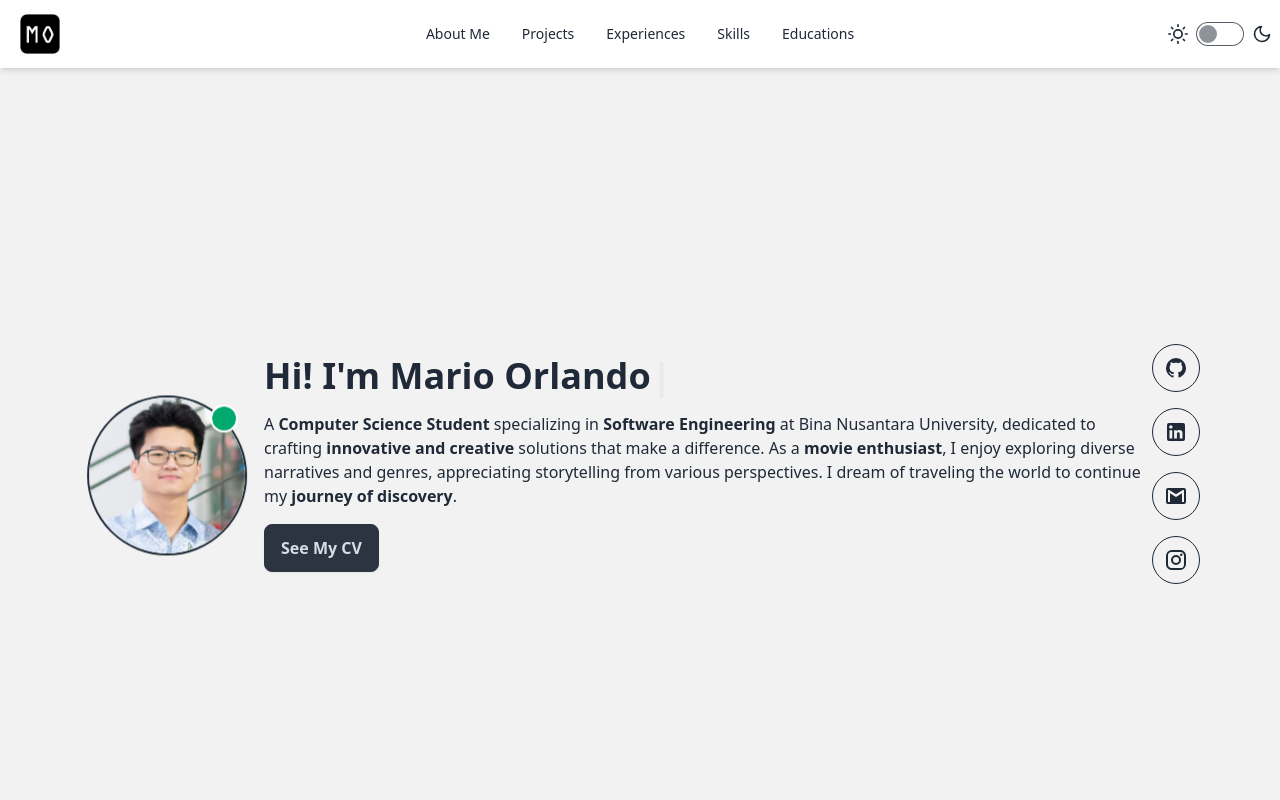
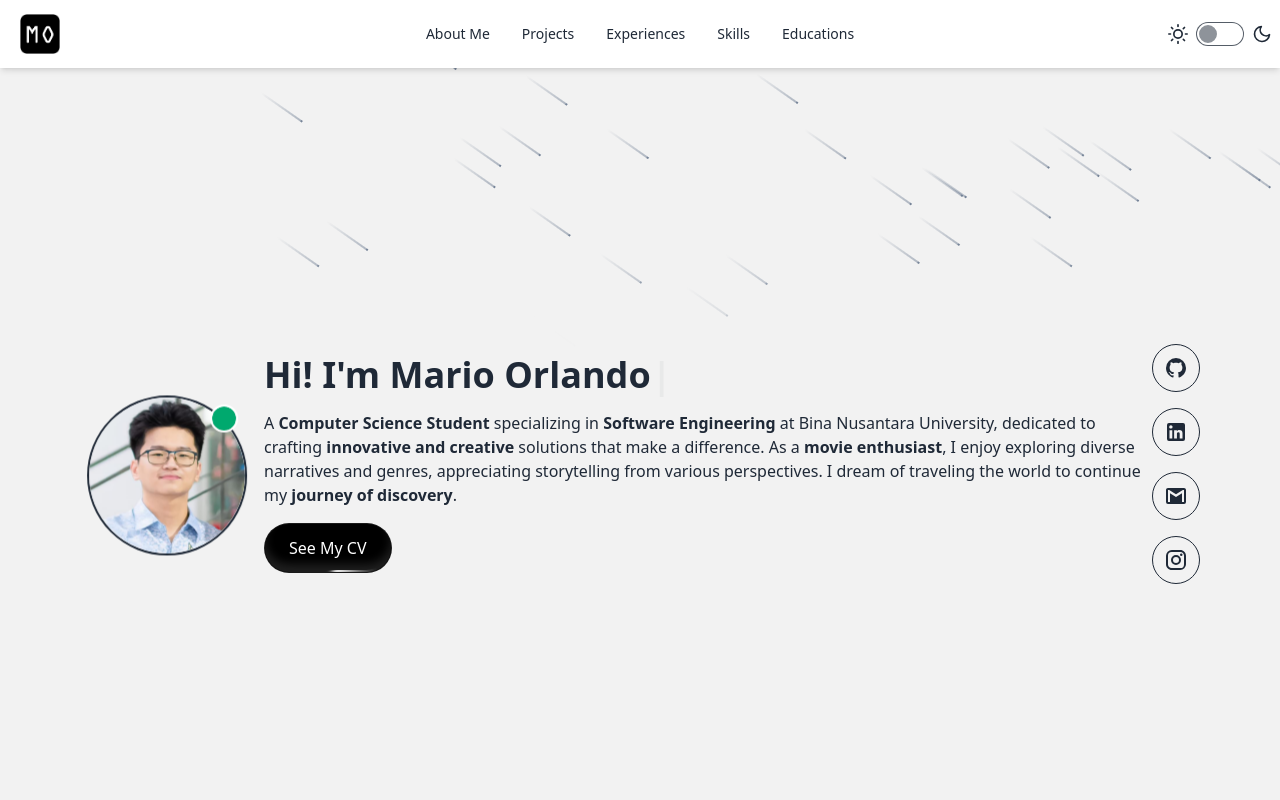
Before and after one commit to MarioOrlando82/my-portfolio, a React (Create React App) app: page / in a window 1280 px wide. Shown: the top 800 px of the page. Built offline with nearby package versions, Linux system fonts and the light colour scheme.

Commit message:
feat: add shimmer button and meteors

```diff
--- a/src/components/Hero.js
+++ b/src/components/Hero.js
@@ -2,11 +2,13 @@ import React from "react";
 import Typewriter from 'typewriter-effect';
 import SocialIcons from "./SocialIcons";
 import Profile from '../assets/Profile.png';
+import Meteors from "./Meteors";
+import ShimmerButton from "./ShimmerButton";
 
 const Hero = () => {
     return (
-        <div className="hero bg-base-200 min-h-screen flex flex-col justify-center items-center lg:flex-row lg:justify-between pl-6 pr-6 lg:pl-20 lg:pr-20">
-            <div className="flex flex-col items-center justify-center lg:flex-row lg:justify-between w-full">
+        <div className="hero bg-base-200 min-h-screen flex flex-col justify-center items-center lg:flex-row lg:justify-between pl-6 pr-6 lg:pl-20 lg:pr-20 relative overflow-hidden">
+            <div className="flex flex-col items-center justify-center lg:flex-row lg:justify-between w-full z-10">
                 <div className="avatar online mb-4 lg:mb-0 lg:mr-6">
                     <div className="w-32 h-32 lg:w-40 lg:h-40 rounded-full border-2 border-[var(--icon-border-color)]">
                         <img
@@ -34,13 +36,14 @@ const Hero = () => {
                         </p>
                     </div>
                     <a href="https://drive.google.com/file/d/1Y0-z_g_jHn09Z_uccNcpTf6cm_RLijt4/view?usp=sharing" target="_blank" rel="noopener noreferrer">
-                        <button className="btn btn-neutral text-sm lg:text-base">
+                        <ShimmerButton className="text-sm lg:text-base ">
                             See My CV
-                        </button>
+                        </ShimmerButton>
                     </a>
                 </div>
             </div>
             <SocialIcons />
+            <Meteors number={40} />
         </div>
     );
 };
--- /dev/null
+++ b/src/components/Meteors.js
@@ -0,0 +1,60 @@
+import React, { useEffect, useState } from 'react';
+
+const classNames = (...classes) => {
+    return classes.filter(Boolean).join(' ');
+};
+
+const Meteors = ({ number = 20 }) => {
+    const [meteorStyles, setMeteorStyles] = useState([]);
+
+    useEffect(() => {
+        const styles = [...new Array(number)].map(() => ({
+            top: -5,
+            left: Math.floor(Math.random() * window.innerWidth) + 'px',
+            animationDelay: Math.random() * 1 + 0.2 + 's',
+            animationDuration: Math.floor(Math.random() * 8 + 2) + 's',
+        }));
+        setMeteorStyles(styles);
+    }, [number]);
+
+    return (
+        <>
+            {meteorStyles.map((style, idx) => (
+                <span
+                    key={idx}
+                    className={classNames(
+                        'pointer-events-none',
+                        'absolute',
+                        'left-1/2',
+                        'top-1/2',
+                        'w-0.5',
+                        'h-0.5',
+                        'rotate-[215deg]',
+                        'animate-meteor',
+                        'rounded-full',
+                        'bg-slate-500',
+                        'shadow-[0_0_0_1px_#ffffff10]'
+                    )}
+                    style={style}
+                >
+                    <div
+                        className={classNames(
+                            'pointer-events-none',
+                            'absolute',
+                            'top-1/2',
+                            '-z-10',
+                            'h-px',
+                            'w-[50px]',
+                            '-translate-y-1/2',
+                            'bg-gradient-to-r',
+                            'from-slate-500',
+                            'to-transparent'
+                        )}
+                    />
+                </span>
+            ))}
+        </>
+    );
+};
+
+export default Meteors;
--- /dev/null
+++ b/src/components/ShimmerButton.js
@@ -0,0 +1,58 @@
+import React from 'react';
+
+const cn = (...classes) => classes.filter(Boolean).join(' ');
+
+const ShimmerButton = React.forwardRef(({
+    shimmerColor = "#ffffff",
+    shimmerSize = "0.15em",
+    shimmerDuration = "3s",
+    borderRadius = "100px",
+    background = "rgba(0, 0, 0, 1)",
+    className,
+    children,
+    ...props
+}, ref) => {
+    return (
+        <button
+            style={{
+                "--spread": "90deg",
+                "--shimmer-color": shimmerColor,
+                "--radius": borderRadius,
+                "--speed": shimmerDuration,
+                "--cut": shimmerSize,
+                "--bg": background,
+            }}
+            className={cn(
+                "group relative z-0 flex cursor-pointer items-center justify-center overflow-hidden whitespace-nowrap border border-white/10 px-6 py-3 text-white [background:var(--bg)] [border-radius:var(--radius)]",
+                "transform-gpu transition-transform duration-300 ease-in-out active:translate-y-px",
+                className
+            )}
+            ref={ref}
+            {...props}
+        >
+            <div className={cn(
+                "-z-30 blur-[2px]",
+                "absolute inset-0 overflow-visible [container-type:size]"
+            )}>
+                <div className="absolute inset-0 h-[100cqh] animate-shimmer-slide [aspect-ratio:1] [border-radius:0] [mask:none]">
+                    <div className="animate-spin-around absolute -inset-full w-auto rotate-0 [background:conic-gradient(from_calc(270deg-(var(--spread)*0.5)),transparent_0,var(--shimmer-color)_var(--spread),transparent_var(--spread))] [translate:0_0]" />
+                </div>
+            </div>
+            <span className="relative z-10">{children}</span>
+            <div className={cn(
+                "absolute inset-0",
+                "rounded-[inherit] px-4 py-1.5 text-sm font-medium shadow-[inset_0_-8px_10px_#ffffff1f]",
+                "transform-gpu transition-all duration-300 ease-in-out",
+                "group-hover:shadow-[inset_0_-6px_10px_#ffffff3f]",
+                "group-active:shadow-[inset_0_-10px_10px_#ffffff3f]"
+            )} />
+            <div className={cn(
+                "absolute -z-20 [background:var(--bg)] [border-radius:var(--radius)] [inset:var(--cut)]"
+            )} />
+        </button>
+    );
+});
+
+ShimmerButton.displayName = "ShimmerButton";
+
+export default ShimmerButton;
--- a/tailwind.config.js
+++ b/tailwind.config.js
@@ -4,7 +4,29 @@ module.exports = {
     "./src/**/*.{js,jsx,ts,tsx}",
   ],
   theme: {
-    extend: {},
+    extend: {
+      animation: {
+        meteor: "meteor 5s linear infinite",
+        "shimmer-slide": "shimmer-slide var(--speed) ease-in-out infinite alternate",
+        "spin-around": "spin-around calc(var(--speed) * 2) infinite linear",
+      },
+      keyframes: {
+        meteor: {
+          "0%": { transform: "rotate(215deg) translateX(0)", opacity: 1 },
+          "70%": { opacity: 1 },
+          "100%": { transform: "rotate(215deg) translateX(-500px)", opacity: 0 },
+        },
+        "spin-around": {
+          "0%": { transform: "translateZ(0) rotate(0)" },
+          "15%, 35%": { transform: "translateZ(0) rotate(90deg)" },
+          "65%, 85%": { transform: "translateZ(0) rotate(270deg)" },
+          "100%": { transform: "translateZ(0) rotate(360deg)" },
+        },
+        "shimmer-slide": {
+          to: { transform: "translate(calc(100cqw - 100%), 0)" },
+        },
+      },
+    },
   },
   plugins: [require("daisyui")],
   daisyui: {
```
